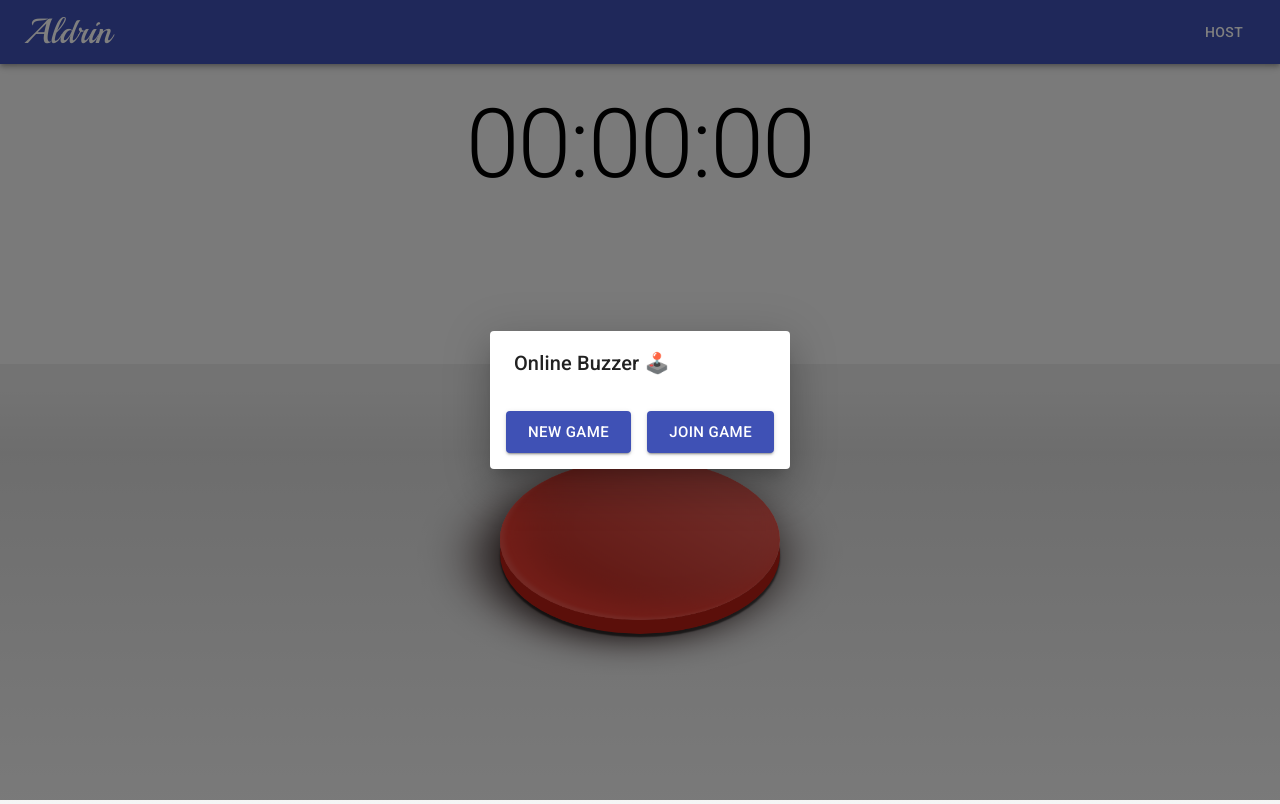
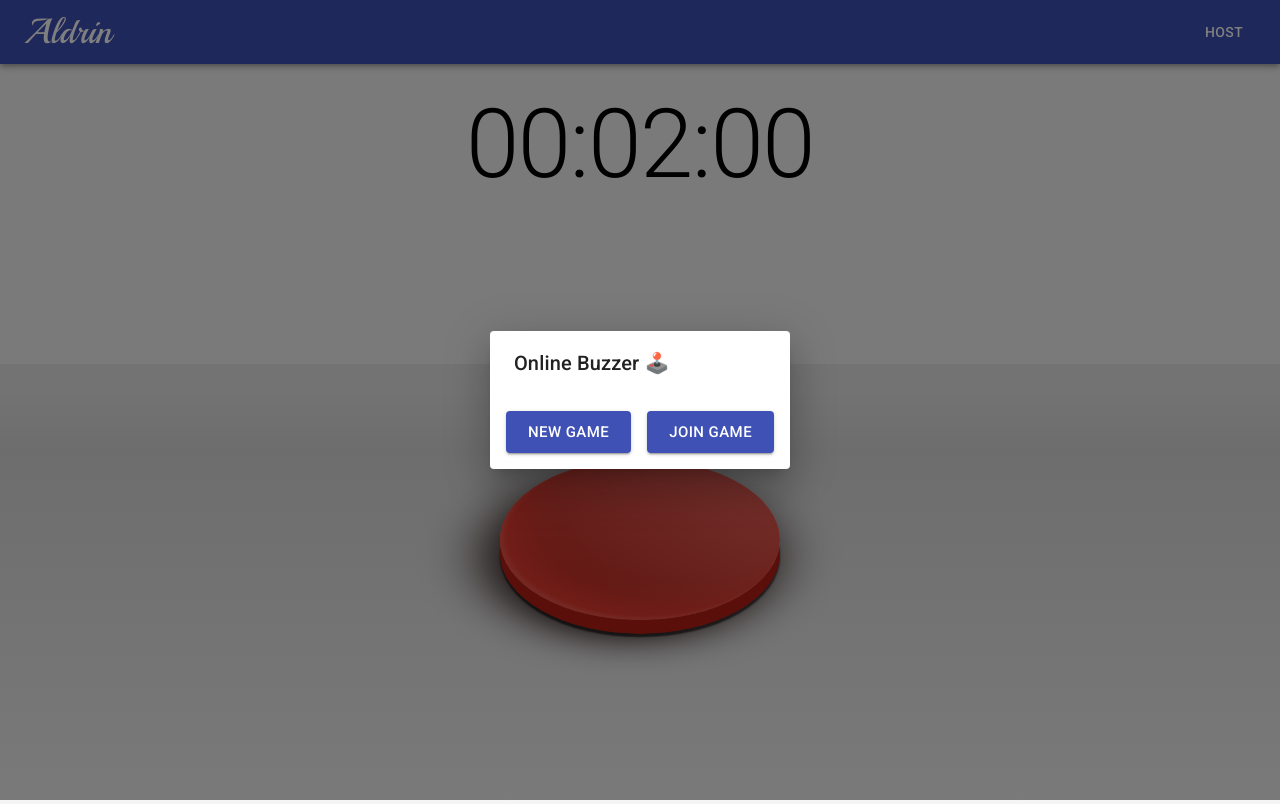
Before and after one commit to Prathamtangri1/Real-time-online-buzzer-system, a React (Create React App) app in the folder Client/: page / in a window 1280 px wide. Built offline with nearby package versions, Linux system fonts and the light colour scheme; no server answers.

Commit message:
timer changed to countdown, with blinking

```diff
--- a/Client/src/Components/Times.js
+++ b/Client/src/Components/Times.js
@@ -28,6 +28,20 @@ const useStyles = makeStyles(theme => ({
 function StyleDisplay(props) {
     const classes = useStyles();
     let buttonDisplay = "";
+
+    let countdown = "";
+
+    if(props.countdownVisible === true) {
+        countdown = <Grid item xs alignContent="center">
+                        <Typography variant="h1">
+                            {props.min > 9 ? "" + props.min : "0" + props.min}:{props.secs > 9 ? "" + props.secs : "0" + props.secs}:{props.milis > 9 ? "" + props.milis : "0" + props.milis}
+                        </Typography>
+                    </Grid>
+    }
+    else if (props.countdownVisible === false) {
+        countdown = ""
+    }
+
     if(props.controls === "on") {
         buttonDisplay = <Grid container spacing={3} className={classes.topGrid} justify="center" alignItems="center">
                             <Button variant="contained" size="large" color="primary" className={classes.button} onClick={props.onStartClick}>
@@ -53,14 +67,7 @@ function StyleDisplay(props) {
             {buttonDisplay}
             <Grid container spacing={1} className={classes.topGrid} justify="center"
             alignItems="center" alignContent="center">
-                <Grid item xs alignContent="center">
-                    <Typography variant="h1">
-                        {props.min > 9 ? "" + props.min : "0" + props.min}:{props.secs > 9 ? "" + props.secs : "0" + props.secs}:{props.milis > 9 ? "" + props.milis : "0" + props.milis}
-                    </Typography>
-                    {/* <Typography variant="h3">
-                        {props.milis < 10 ? "00"+props.milis : (props.milis < 100 ? "0"+props.milis : ""+props.milis)}
-                    </Typography> */}
-                </Grid>
+                {countdown}
             </Grid>
         </div>
     );
@@ -72,15 +79,35 @@ class Times extends Component {
 
         this.state = {
             min: 0,
-            secs: 0,
+            secs: 2,
             milis: 0,
+            over: true,
+            countdownVisible: true,
         }
 
+        this.userValuesCountdown = [0, 2, 0];
         this.gap = 10;
         this.timeoutId = null;
-        this.incrementTime = this.incrementTime.bind(this);
+        this.incrementTime = this.decrementTime.bind(this);
         this.changeTimeDisplay = this.changeTimeDisplay.bind(this);
         this.getCurTime = this.getCurTime.bind(this);
+        this.blink = this.blink.bind(this);
+    }
+
+    async blink() {
+        console.log("Ran0");
+        this.setState({countdownVisible: false});
+        await new Promise(r => setTimeout(r, 200));
+        console.log("Ran1");
+        this.setState({countdownVisible: true});
+        await new Promise(r => setTimeout(r, 200));
+        console.log("Ran2");
+        this.setState({countdownVisible: false});
+        await new Promise(r => setTimeout(r, 200));
+        console.log("Ran3");
+        this.setState({countdownVisible: true});
+        await new Promise(r => setTimeout(r, 200));
+        console.log("Ran4");
     }
 
     getCurTime() {
@@ -90,7 +117,8 @@ class Times extends Component {
     handleStartClick() {
         if(this.timeoutId == null) {
             let nextAt = new Date().getTime() + this.gap;
-            this.timeoutId = setTimeout(this.incrementTime(this.gap, nextAt), nextAt - new Date().getTime());
+            this.setState({over: false});
+            this.timeoutId = setTimeout(this.decrementTime(this.gap, nextAt), nextAt - new Date().getTime());
         }
 
         if(this.props.socket)
@@ -100,6 +128,7 @@ class Times extends Component {
     handleStopClick() {
         clearTimeout(this.timeoutId);
         this.timeoutId = null;
+        this.setState({over: true});
         this.props.saveTime(this.state.min, this.state.secs, this.state.milis);
 
         if(this.props.socket)
@@ -109,8 +138,9 @@ class Times extends Component {
     handleResetClick() {
         clearTimeout(this.timeoutId);
         this.timeoutId = null;
+        this.setState({over: true});
         this.props.saveTime(this.state.min, this.state.secs, this.state.milis);
-        this.setState({min: 0, secs: 0, milis: 0});
+        this.setState({min: this.userValuesCountdown[0], secs: this.userValuesCountdown[1], milis: this.userValuesCountdown[2]});
         this.props.onResetClick();
 
         if(this.props.socket)
@@ -119,20 +149,27 @@ class Times extends Component {
 
     changeTimeDisplay(gap_milis) {
         let {min, secs, milis} = this.state;
-        milis = milis + gap_milis;
-        if(milis > 99) {
-            secs = secs + Math.floor(milis/100);
-            milis = milis % 100;
-            if(secs > 59) {
-                min = min + Math.floor(secs/60);
-                secs = secs % 60;
+        milis = milis - gap_milis;
+        if(milis < 0) {
+            secs = secs + Math.floor(milis / 100);
+            milis = (100 - Math.abs(milis % 100))%100;
+            if(secs < 0) {
+                min = min + Math.floor(secs / 60);
+                secs = (60 - Math.abs(secs % 60))%60;
+
+              	if(min <= 0) {
+                    console.log("Over!");
+                    this.blink();
+                    return "countdown_over";
+                }
             }
         }
 
         this.setState({min: min, secs: secs, milis: milis});
+        return "successful";
     }
 
-    incrementTime(gap, nextAt) {
+    decrementTime(gap, nextAt) {
         nextAt += gap;
         let interval = Date.now() - nextAt;
         let change_milis = 1;
@@ -143,15 +180,24 @@ class Times extends Component {
             change_milis = change_milis + passes + 1;
         }
 
-        this.changeTimeDisplay(change_milis);
+        let changed = this.changeTimeDisplay(change_milis);
 
+        if(changed === "countdown_over") {
+            this.handleStopClick();
+        }
+        else if(changed === "successful"){
+            this.timeoutId = setTimeout(() => this.decrementTime(gap, nextAt), nextAt - new Date().getTime());
+        }
+    }
 
-        this.timeoutId = setTimeout(() => this.incrementTime(gap, nextAt), nextAt - new Date().getTime());
+    setCountdownValue(min, secs, milis) {
+        this.userValuesCountdown = [min, secs, milis];
+        this.setState({min: min, secs: secs, milis: milis});
     }
 
     render() {
         return (
-            <StyleDisplay min={this.state.min} secs={this.state.secs} milis={this.state.milis} onStartClick={() => this.handleStartClick()} onStopClick={() => this.handleStopClick()}  onResetClick={() => this.handleResetClick()} controls={this.props.controls}/>
+            <StyleDisplay min={this.state.min} secs={this.state.secs} milis={this.state.milis} onStartClick={() => this.handleStartClick()} onStopClick={() => this.handleStopClick()}  onResetClick={() => this.handleResetClick()} controls={this.props.controls} countdownVisible={this.state.countdownVisible}/>
         );
     }
 }
```
